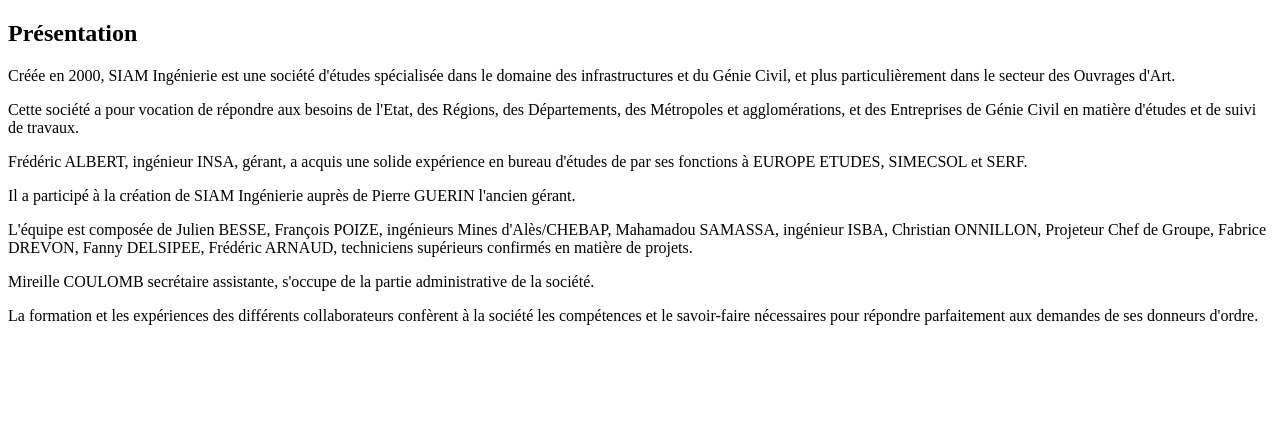
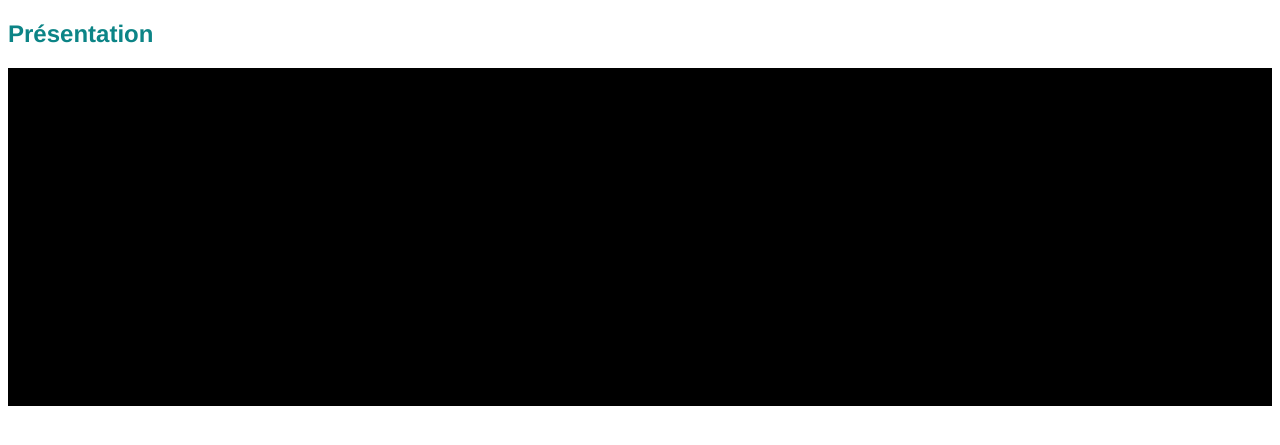
Before and after one commit to gabriel84-py/site-sido, a Flask app: page / in a window 1280 px wide. Shown: the top 445 px of the page. Run offline with Flask 3, Linux system fonts and the light colour scheme; some libraries are stand-ins or nearby versions.

Commit message:
changement de la manière d'implémenter le css dans présentation.html

```diff
--- a/projet_1/static/src/css/présentation.css
+++ b/projet_1/static/src/css/présentation.css
@@ -3,7 +3,7 @@
     color: #0c8486;
 }
 
-body{
+.hello{
     font-family: 'Open Sans', sans-serif;
     background-color: black;
 }
--- a/projet_1/templates/présentation.html
+++ b/projet_1/templates/présentation.html
@@ -3,13 +3,13 @@
 <head>
     <meta charset="UTF-8">
     <meta name="viewport" content="width=device-width, initial-scale=1.0">
-    <link rel="stylesheet" href="C:\Users\Sidonie Albert\site-sido\projet_1\static\src\css\présentation.css">
+    <link rel="stylesheet" href="{{ url_for('static', filename='src/css/présentation.css') }}">
     <link rel="shortcut icon" href="./logo siam.png">
     <title>Siam ingénierie</title>
 </head>
 <body>
     <h2>Présentation</h2>
-    <section>
+    <section class="hello">
         <p>Créée en 2000, SIAM Ingénierie est une société d'études spécialisée dans le domaine des infrastructures et du Génie Civil, et plus particulièrement dans le secteur des Ouvrages d'Art.</p>
 
         <p>Cette société a pour vocation de répondre aux besoins  de l'Etat, des Régions, des Départements, des Métropoles et agglomérations, et des Entreprises de Génie Civil en matière d'études et de suivi de travaux.</p>
```
